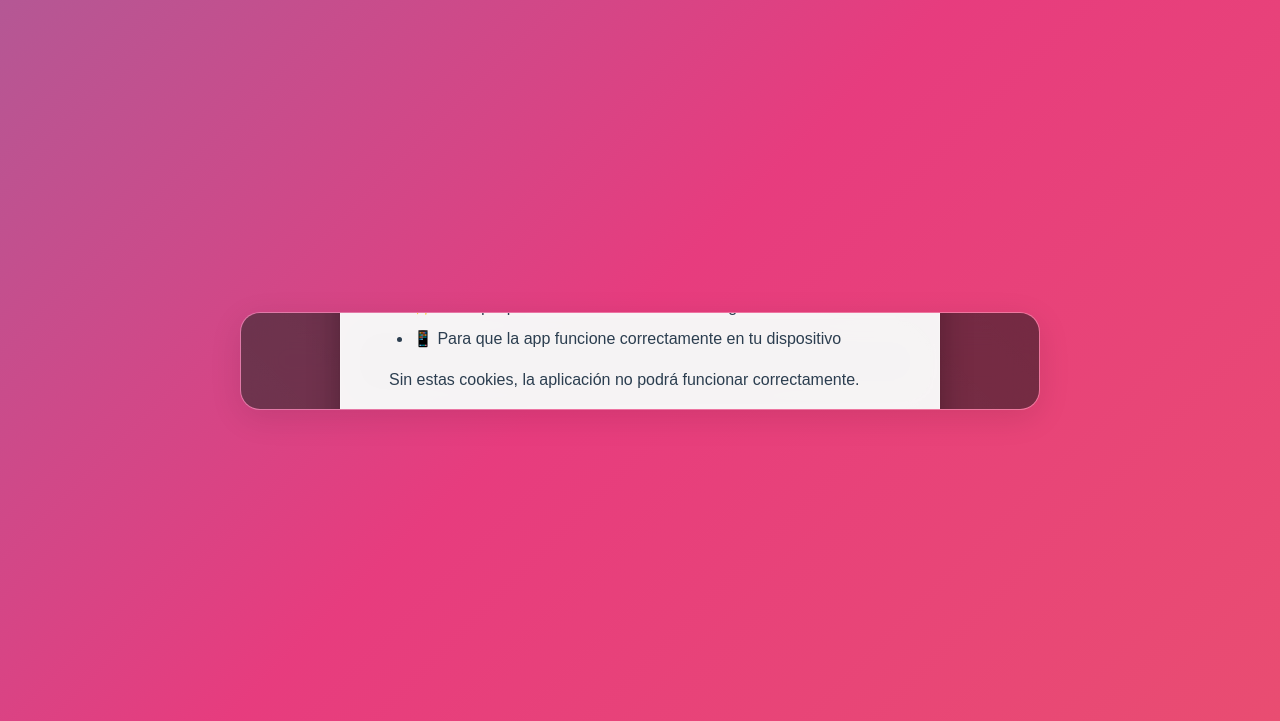
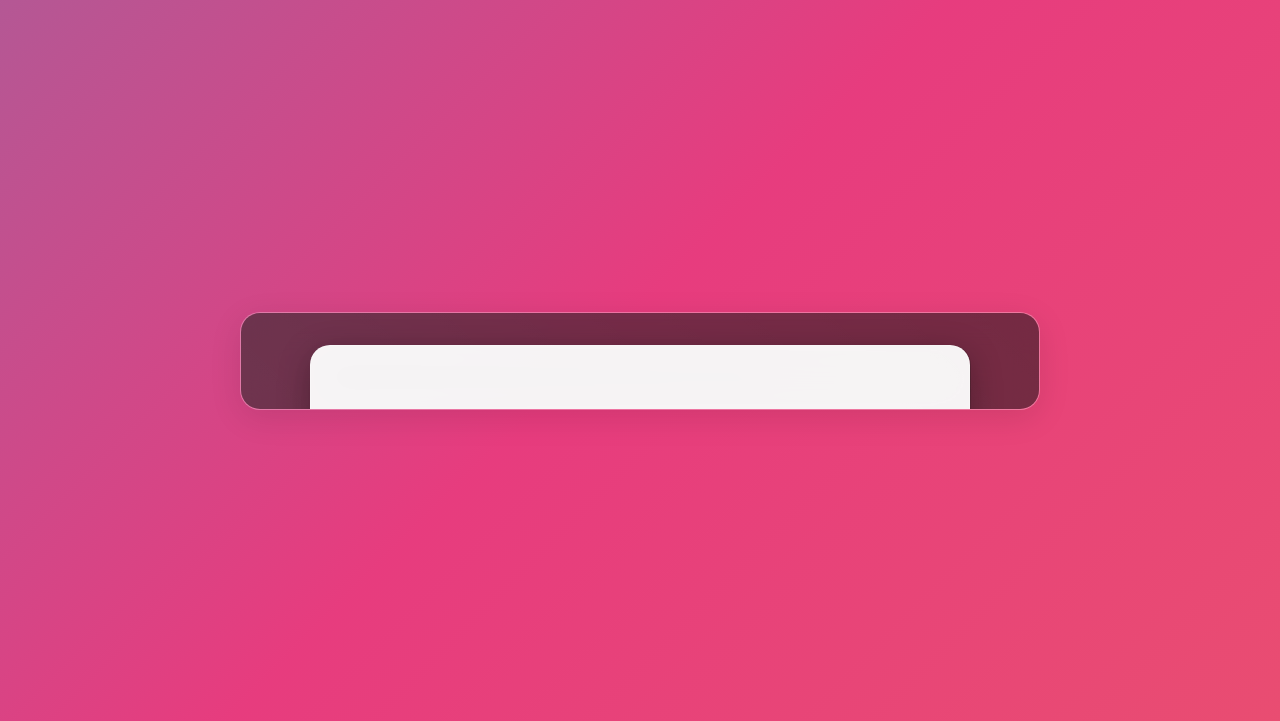
Before and after one commit to felip3-14/Afirmaciones_Diarias, a Django app: page / in a window 1280 px wide. Shown: the part 379-1100 px from the top of the page. Run offline with Django 5.2, Linux system fonts and the light colour scheme; data that the repository does not hold is empty.

Commit message:
💻 Mejorar diseño de consentimiento de cookies para PC
🎨 Mejoras visuales:
- Ajustar tamaños para pantallas grandes (1024px+)
- Botones más grandes y espaciados en desktop
- Texto más legible con mejor tipografía
- Layout horizontal para botones en PC
- Mejor espaciado y padding
- Scroll vertical si el contenido es muy alto
- Ancho máximo optimizado para diferentes pantallas

📱 Mantiene compatibilidad móvil:
- Responsive design preservado
- Botones verticales en móviles
- Tamaños apropiados para cada dispositivo

```diff
--- a/afirmaciones/templates/afirmaciones/index.html
+++ b/afirmaciones/templates/afirmaciones/index.html
@@ -94,6 +94,8 @@
             align-items: center;
             justify-content: center;
             z-index: 1000;
+            padding: 2rem;
+            overflow-y: auto;
         }
 
         .consent-content {
@@ -101,67 +103,87 @@
             backdrop-filter: blur(20px);
             padding: 3rem;
             border-radius: 20px;
-            max-width: 600px;
+            max-width: 700px;
             width: 90%;
+            max-height: 85vh;
+            overflow-y: auto;
             text-align: center;
             box-shadow: 0 8px 32px rgba(0, 0, 0, 0.3);
             border: 1px solid rgba(255, 255, 255, 0.2);
             color: #333;
+            margin: auto;
         }
 
         .consent-content h1 {
             color: #2c3e50;
-            font-size: 2.2rem;
+            font-size: 2.5rem;
             margin-bottom: 1.5rem;
             text-shadow: none;
+            line-height: 1.2;
         }
 
         .consent-message {
             text-align: left;
             margin-bottom: 2rem;
+            font-size: 1.1rem;
         }
 
         .consent-message p {
             color: #2c3e50;
-            margin-bottom: 1rem;
+            margin-bottom: 1.2rem;
             line-height: 1.6;
+        }
+
+        .consent-message strong {
+            color: #34495e;
+            font-size: 1.15rem;
         }
 
         .consent-message ul {
             color: #2c3e50;
             text-align: left;
-            margin: 1rem 0;
-            padding-left: 1.5rem;
+            margin: 1.5rem 0;
+            padding-left: 2rem;
         }
 
         .consent-message li {
-            margin-bottom: 0.5rem;
-            line-height: 1.5;
+            margin-bottom: 0.8rem;
+            line-height: 1.6;
+            font-size: 1.05rem;
         }
 
         .consent-buttons {
-            margin-bottom: 1.5rem;
+            margin: 2rem 0 1.5rem 0;
             display: flex;
             flex-direction: column;
-            gap: 1rem;
+            gap: 1.2rem;
+            align-items: center;
         }
 
         .accept-btn {
             background: linear-gradient(45deg, #27ae60, #2ecc71) !important;
-            font-size: 1.2rem !important;
-            padding: 1.2rem 2rem !important;
+            font-size: 1.3rem !important;
+            padding: 1.3rem 3rem !important;
+            min-width: 350px;
+            box-shadow: 0 6px 20px rgba(39, 174, 96, 0.3) !important;
         }
 
         .decline-btn {
             background: linear-gradient(45deg, #e74c3c, #c0392b) !important;
             font-size: 1rem !important;
-            padding: 0.8rem 1.5rem !important;
+            padding: 0.9rem 2rem !important;
+            min-width: 250px;
+            box-shadow: 0 4px 15px rgba(231, 76, 60, 0.3) !important;
         }
 
         .privacy-note {
             color: #7f8c8d;
-            font-size: 0.85rem;
-            line-height: 1.4;
+            font-size: 0.9rem;
+            line-height: 1.5;
+            font-style: italic;
+            border-top: 1px solid #ecf0f1;
+            padding-top: 1rem;
+            margin-top: 1rem;
         }
 
         /* Pantalla de rechazo de cookies */
@@ -456,6 +478,62 @@
 
             .declined-content h1 {
                 font-size: 1.5rem;
+            }
+        }
+
+        /* Estilos específicos para pantallas grandes (PC/Desktop) */
+        @media (min-width: 1024px) {
+            .consent-content {
+                max-width: 800px;
+                padding: 4rem;
+            }
+
+            .consent-content h1 {
+                font-size: 3rem;
+                margin-bottom: 2rem;
+            }
+
+            .consent-message {
+                font-size: 1.2rem;
+                margin-bottom: 2.5rem;
+            }
+
+            .consent-message p {
+                margin-bottom: 1.5rem;
+            }
+
+            .consent-message strong {
+                font-size: 1.3rem;
+            }
+
+            .consent-message li {
+                font-size: 1.15rem;
+                margin-bottom: 1rem;
+            }
+
+            .consent-buttons {
+                flex-direction: row;
+                justify-content: center;
+                gap: 2rem;
+                margin: 3rem 0 2rem 0;
+            }
+
+            .accept-btn {
+                font-size: 1.4rem !important;
+                padding: 1.5rem 4rem !important;
+                min-width: 400px;
+            }
+
+            .decline-btn {
+                font-size: 1.1rem !important;
+                padding: 1rem 2.5rem !important;
+                min-width: 280px;
+            }
+
+            .privacy-note {
+                font-size: 1rem;
+                margin-top: 1.5rem;
+                padding-top: 1.5rem;
             }
         }
     </style>
```
